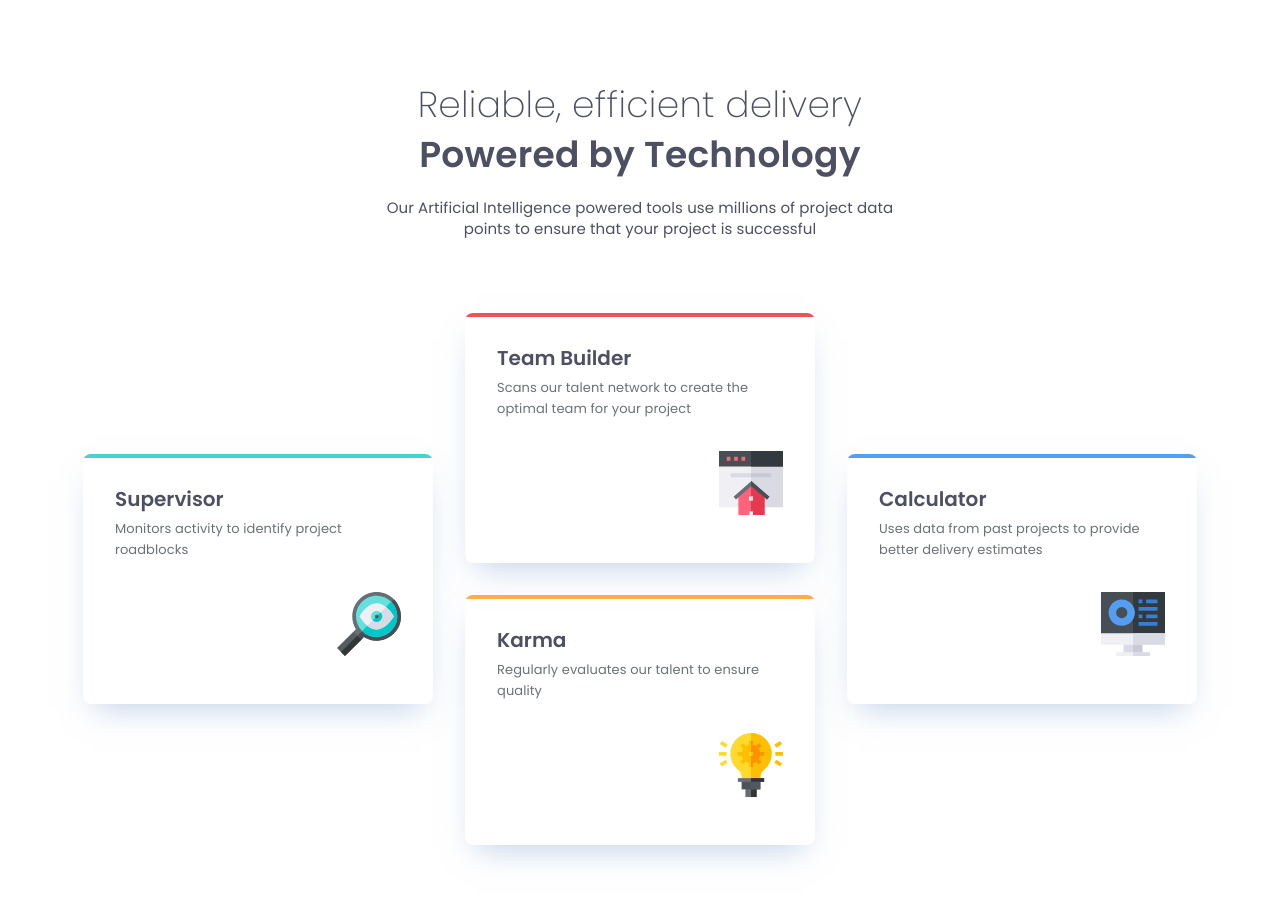
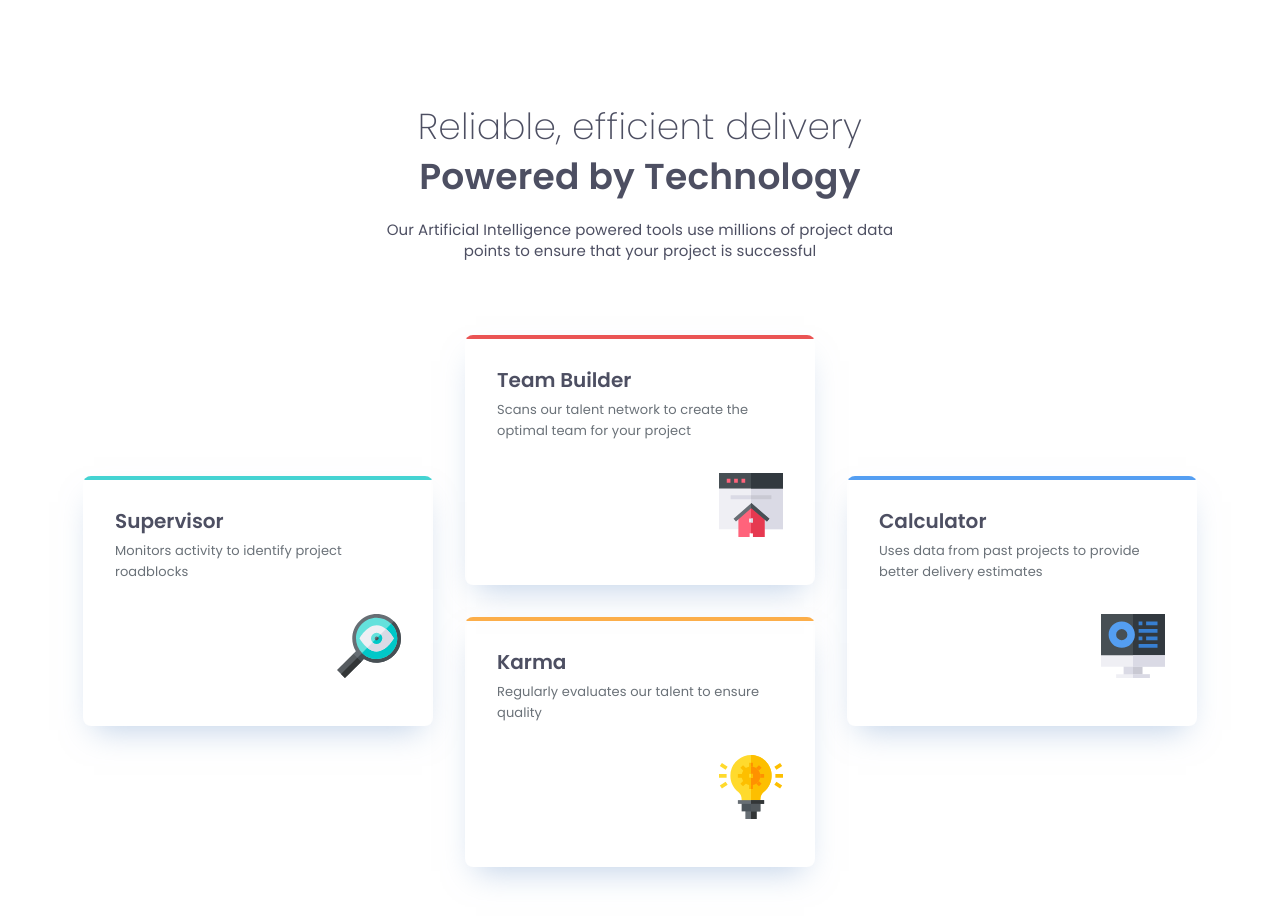
Before and after one commit to LifesGood84/FrontendMentor-four-card-section, a plain HTML site: page index.html in a window 1280 px wide. Drawn offline with Linux system fonts and the light colour scheme.

Commit message:
Update style.css

```diff
--- a/style.css
+++ b/style.css
@@ -253,6 +253,10 @@ p{
     gap: 32px;
     justify-content: center;
     align-items: center;
+    margin-bottom: calc(var(--space-500) * 4 + var(--space-025));
+  }
+  .card-header{
+    margin-top: 102px;
   }
   .middle-container{
     flex-direction: column;
@@ -263,7 +267,4 @@ p{
   .item-1, .item-3{
     margin-bottom: 0;
   }
-
-
-
 }
```
